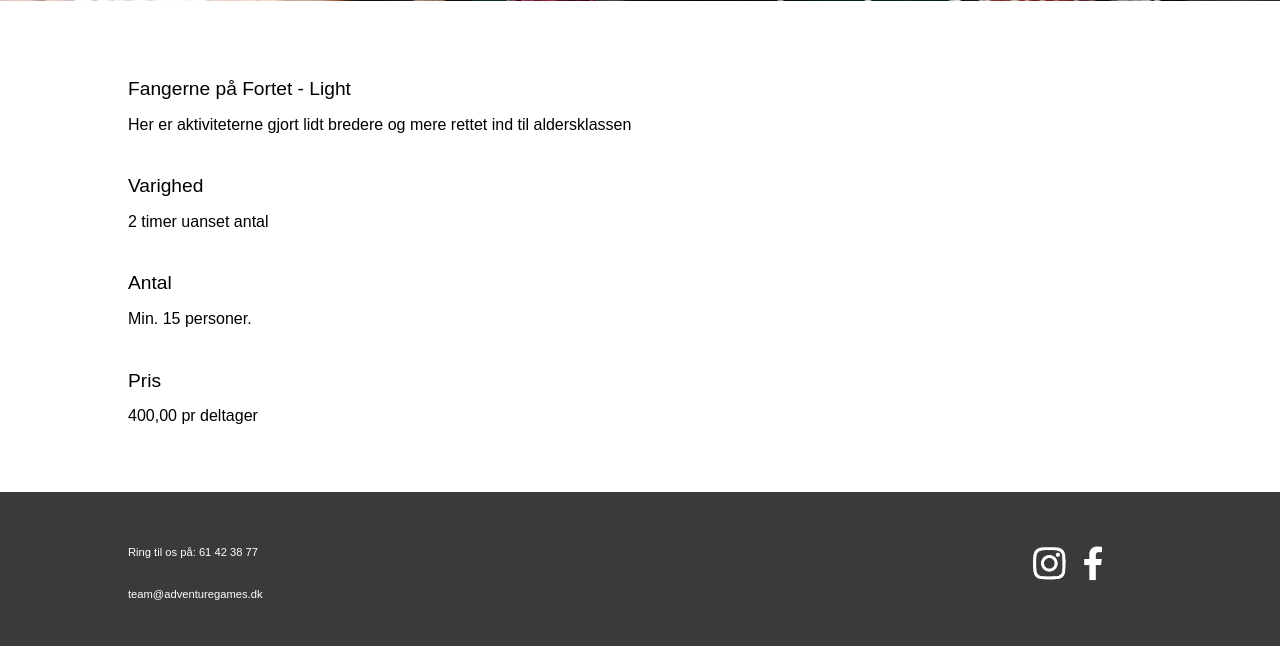
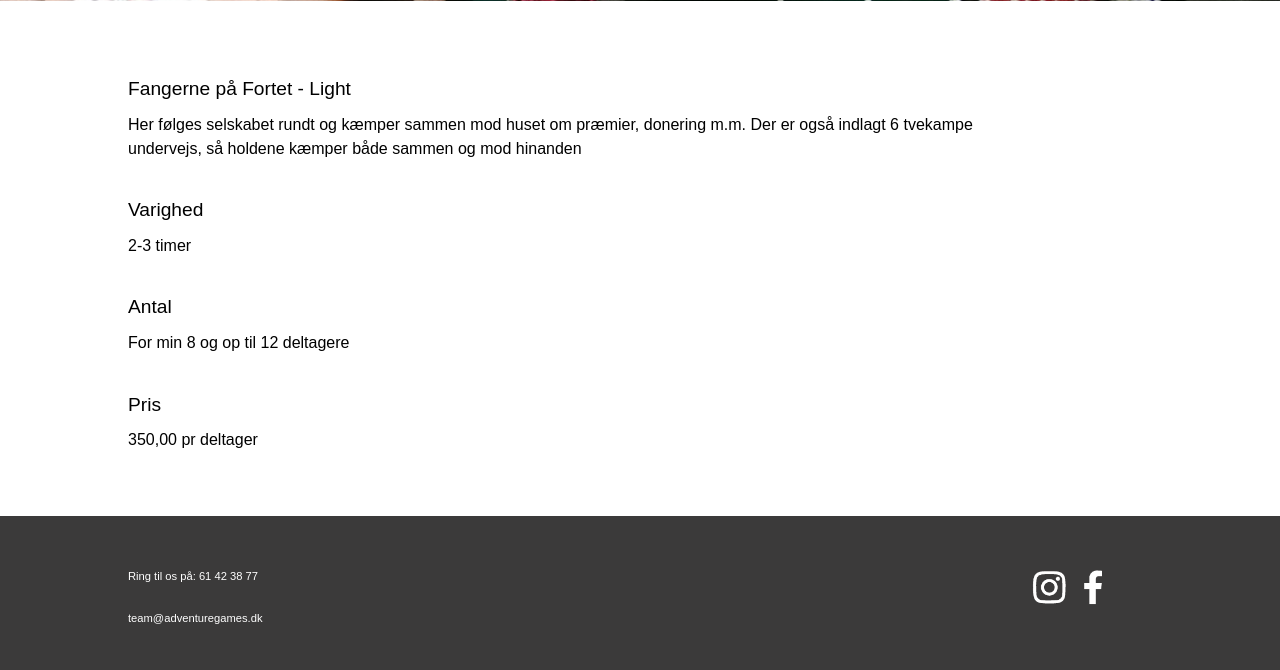
Before and after one commit to gaardee/adventuregames.dk, a PHP site: page /aktiviteter/fangerne-light in a window 1280 px wide. Shown: the part 466-1136 px from the top of the page. Before the commit the page ends 1112 px from the top, so only its background shows below. Run offline with PHP 8.4, Linux system fonts and the light colour scheme.

Commit message:
Fix tekst on new pages

```diff
--- a/public/aktiviteter/fangerne-blaa-mandag.php
+++ b/public/aktiviteter/fangerne-blaa-mandag.php
@@ -5,7 +5,7 @@
     <p>Her er aktiviteterne gjort lidt bredere og mere rettet ind til aldersklassen</p>
 
     <h1>Varighed</h1>
-    <p>2 timer uanset antal</p>
+    <p>2 timer</p>
     <h1>Antal</h1>
     <p>Min. 15 personer.</p>
     <h1>Pris</h1>
--- a/public/aktiviteter/fangerne-light.php
+++ b/public/aktiviteter/fangerne-light.php
@@ -2,13 +2,13 @@
 
 <section id="tekst_medarbejder">
     <h1>Fangerne på Fortet - Light</h1>
-    <p>Her er aktiviteterne gjort lidt bredere og mere rettet ind til aldersklassen</p>
+    <p>Her følges selskabet rundt og kæmper sammen mod huset om præmier, donering m.m. Der er også indlagt 6 tvekampe undervejs, så holdene kæmper både sammen og mod hinanden</p>
 
     <h1>Varighed</h1>
-    <p>2 timer uanset antal</p>
+    <p>2-3 timer</p>
     <h1>Antal</h1>
-    <p>Min. 15 personer.</p>
+    <p>For min 8 og op til 12 deltagere</p>
     <h1>Pris</h1>
-    <p>400,00 pr deltager</p>
+    <p>350,00 pr deltager</p>
 
 </section>
--- a/public/aktiviteter/teambuilding.php
+++ b/public/aktiviteter/teambuilding.php
@@ -6,10 +6,10 @@
     <p>Teambuilding, udbydes hverdage. </p>
 
     <h1>Varighed</h1>
-    <p>2 timer uanset antal</p>
+    <p>2 timer</p>
     <h1>Antal</h1>
-    <p>For de mindre selskaber.</p>
+    <p>For de mindre selskaber</p>
     <h1>Pris</h1>
-    <p>3.500,00 for op til 6 personer, 500,00 pr ekstra deltager </p>
+    <p>3.500,00 for op til 6 personer, 500,00 pr ekstra deltager</p>
 
 </section>
```
